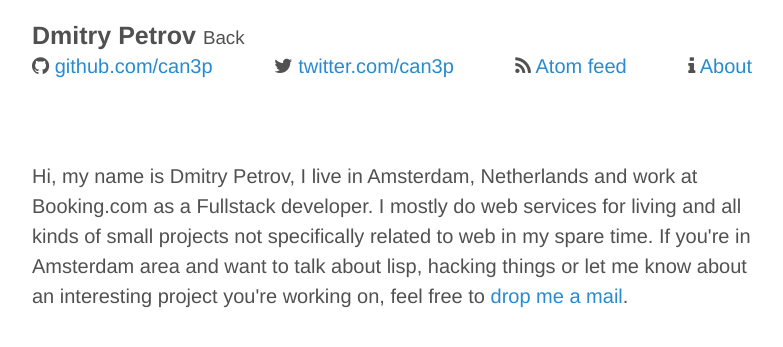
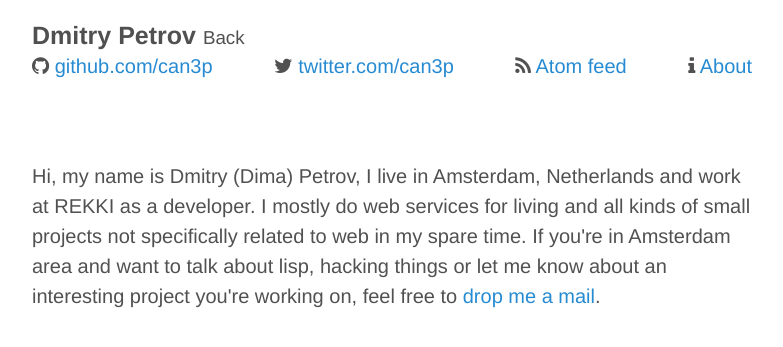
Before and after one commit to can3p/can3p.github.io, a Jekyll site: the page built from about.html, in a window 1280 px wide. Shown: the top 347 px of the page, without its empty margins (248-1031 px from the left). Built offline with Jekyll 4.4.1, drawn with Linux system fonts in a browser that asks for light colours.

Commit message:
update about page

```diff
--- a/about.html
+++ b/about.html
@@ -3,7 +3,7 @@ layout: default
 title: About
 ---
 
-Hi, my name is Dmitry Petrov, I live in Amsterdam, Netherlands and work at Booking.com as a Fullstack developer.
+Hi, my name is Dmitry (Dima) Petrov, I live in Amsterdam, Netherlands and work at REKKI as a developer.
 
 I mostly do web services for living and all kinds of small projects not specifically related to web in my spare time.
 
```
